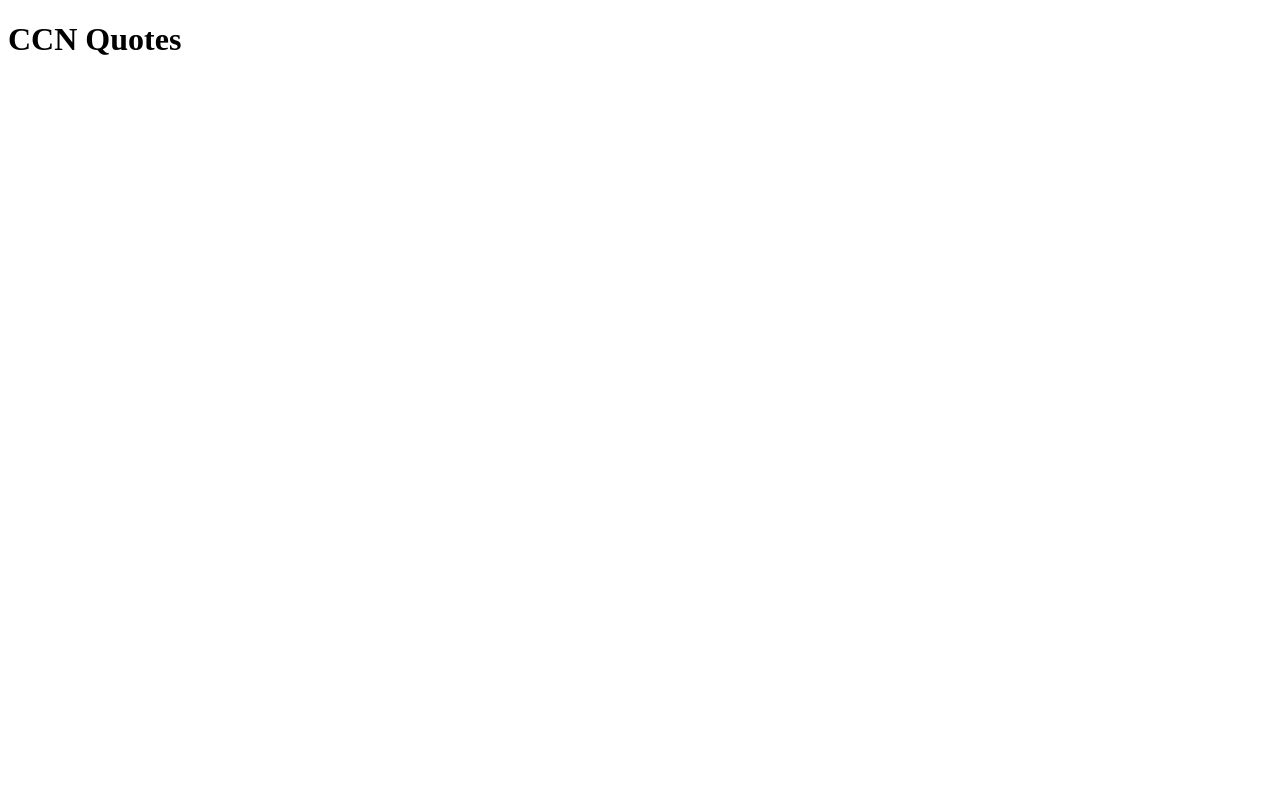
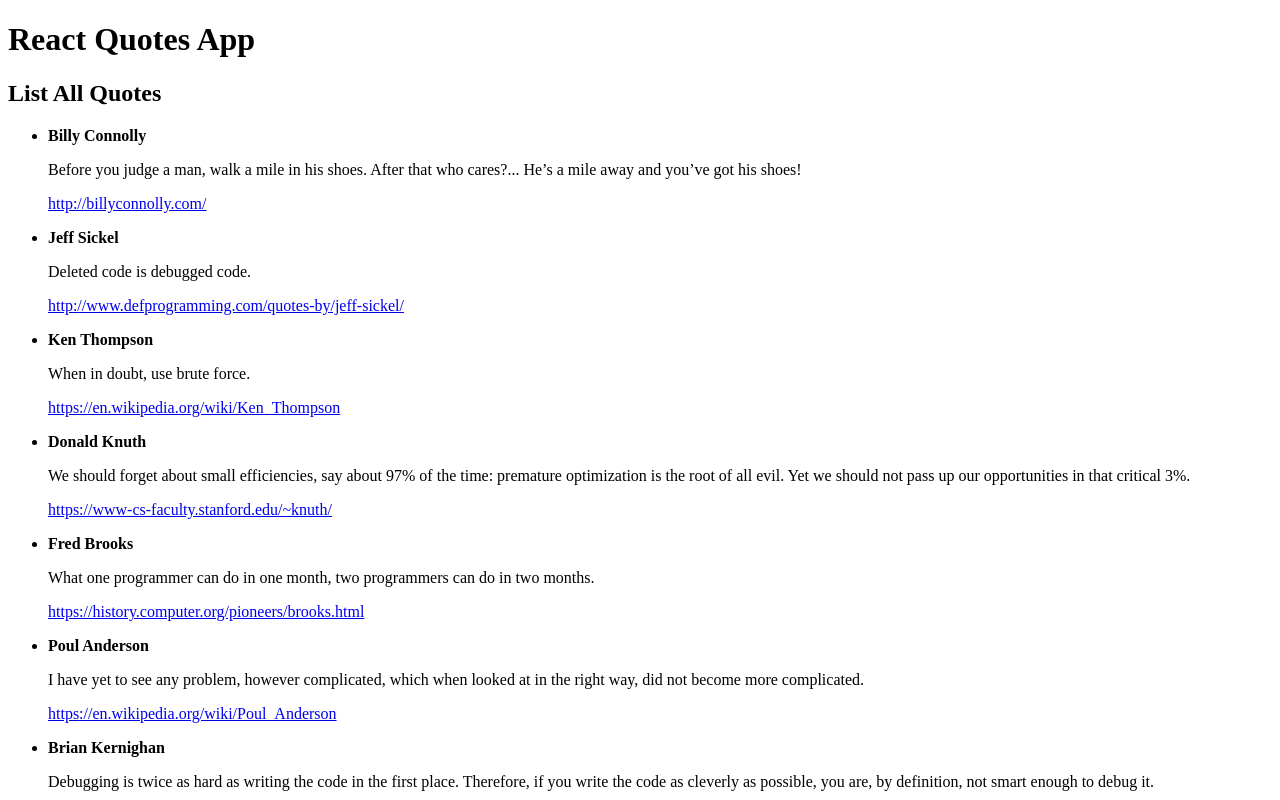
Before and after one commit to njokdan/react-quotes-app, a React (Create React App) app: page / in a window 1280 px wide. Shown: the top 800 px of the page. Built offline with nearby package versions, Linux system fonts and the light colour scheme; data requests are answered from the project's data file; the HTML template or start-up script is replaced by a standard one.

Commit message:
Setup component that list all quotes using GET axios request

```diff
--- a/package.json
+++ b/package.json
@@ -3,6 +3,7 @@
   "version": "0.1.0",
   "private": true,
   "dependencies": {
+    "axios": "^0.19.0",
     "cypress": "^3.4.1",
     "eslint-utils": "1.4.1",
     "json-server": "^0.15.1",
--- a/src/App.js
+++ b/src/App.js
@@ -1,7 +1,13 @@
 import React from 'react';
+import ListQuotes from './components/ListQuotes';
 
 function CCNQuotes() {
-  return <h1>CCN Quotes</h1>;
+  return (
+    <>
+      <h1>React Quotes App</h1>
+      <ListQuotes />
+    </>
+  );
 }
 
 export default CCNQuotes;
--- /dev/null
+++ b/src/components/ListQuotes.js
@@ -0,0 +1,43 @@
+import React, { useState, useEffect } from 'react';
+import axios from 'axios';
+
+const ListQuotes = () => {
+  const [quotes, setQuotes] = useState([]);
+
+  // Get all quotes and save in to local state
+  useEffect(() => {
+    async function getQuotes() {
+      try {
+        const response = await axios.get('http://localhost:3001/quotes');
+        setQuotes([...response.data]);
+      } catch (error) {
+        console.error(error);
+      }
+    }
+    getQuotes();
+  }, []);
+
+  return (
+    <div>
+      <h2>List All Quotes</h2>
+      <ul>
+        {quotes.map(quote => (
+          <li key={quote.id}>
+            <p>
+              <strong>{quote.author}</strong>
+            </p>
+            <p>{quote.body}</p>
+            <a
+              href={`${quote.source}`}
+              target='_blank'
+              rel='noopener noreferrer'>
+              {quote.source}
+            </a>
+          </li>
+        ))}
+      </ul>
+    </div>
+  );
+};
+
+export default ListQuotes;
```
Also changed, not shown: db.json (line endings or trailing spaces), 1 other file (tests, documents, lock files or other folders).
